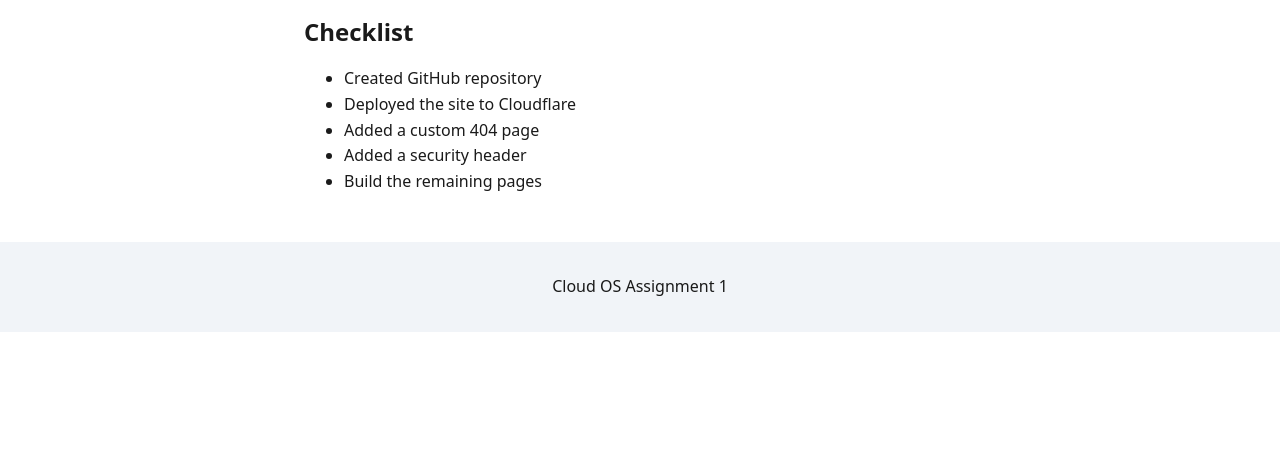
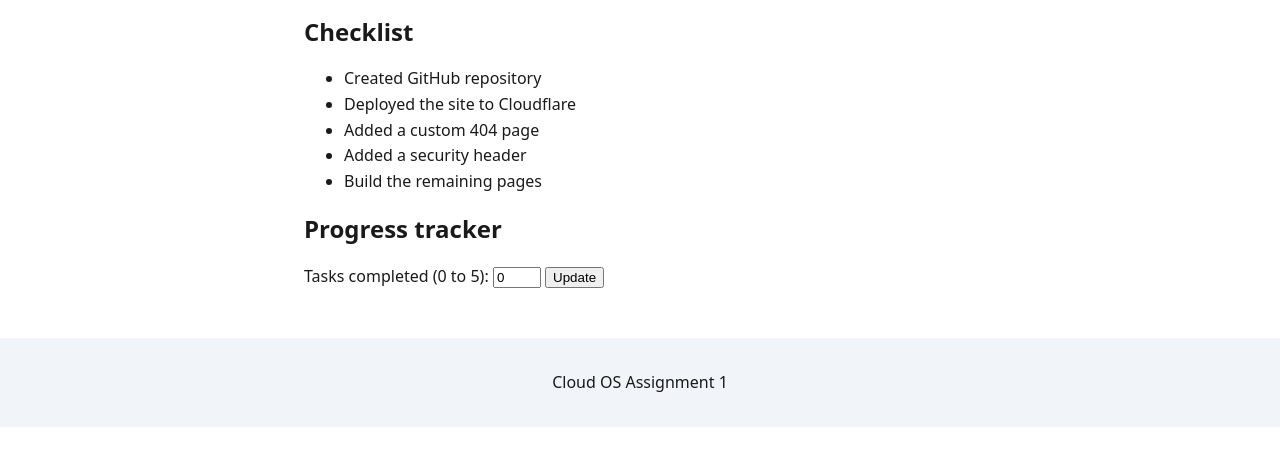
Before and after one commit to nwukepearlrose1-hue/Cloud-os-site, a plain HTML site: page public/progress.html in a window 1280 px wide. Shown: the part 180-646 px from the top of the page. Drawn offline with Linux system fonts and the light colour scheme.

Commit message:
Add progress tracker section to progress.html

```diff
--- a/public/progress.html
+++ b/public/progress.html
@@ -27,7 +27,16 @@
       <li>Added a security header</li>
       <li>Build the remaining pages</li>
     </ul>
+
+
+    <h2>Progress tracker</h2>
+    <label for="done">Tasks completed (0 to 5):</label>
+    <input type="number" id="done" min="0" max="5" value="0">
+    <button type="button" id="update">Update</button>
+    <p id="result" aria-live="polite"></p>
+    <script src="script.js"></script>
   </main>
+
 
   <footer>
     <p>Cloud OS Assignment 1</p>
```
